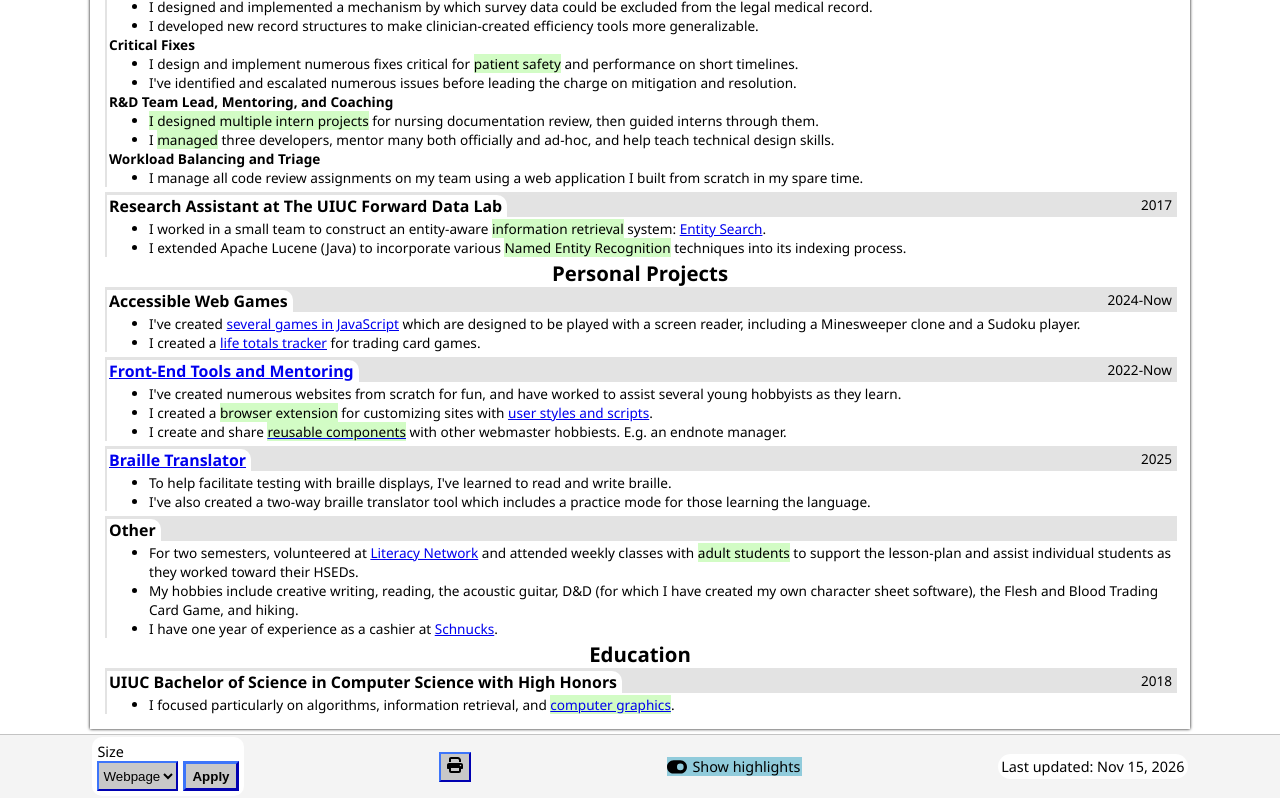
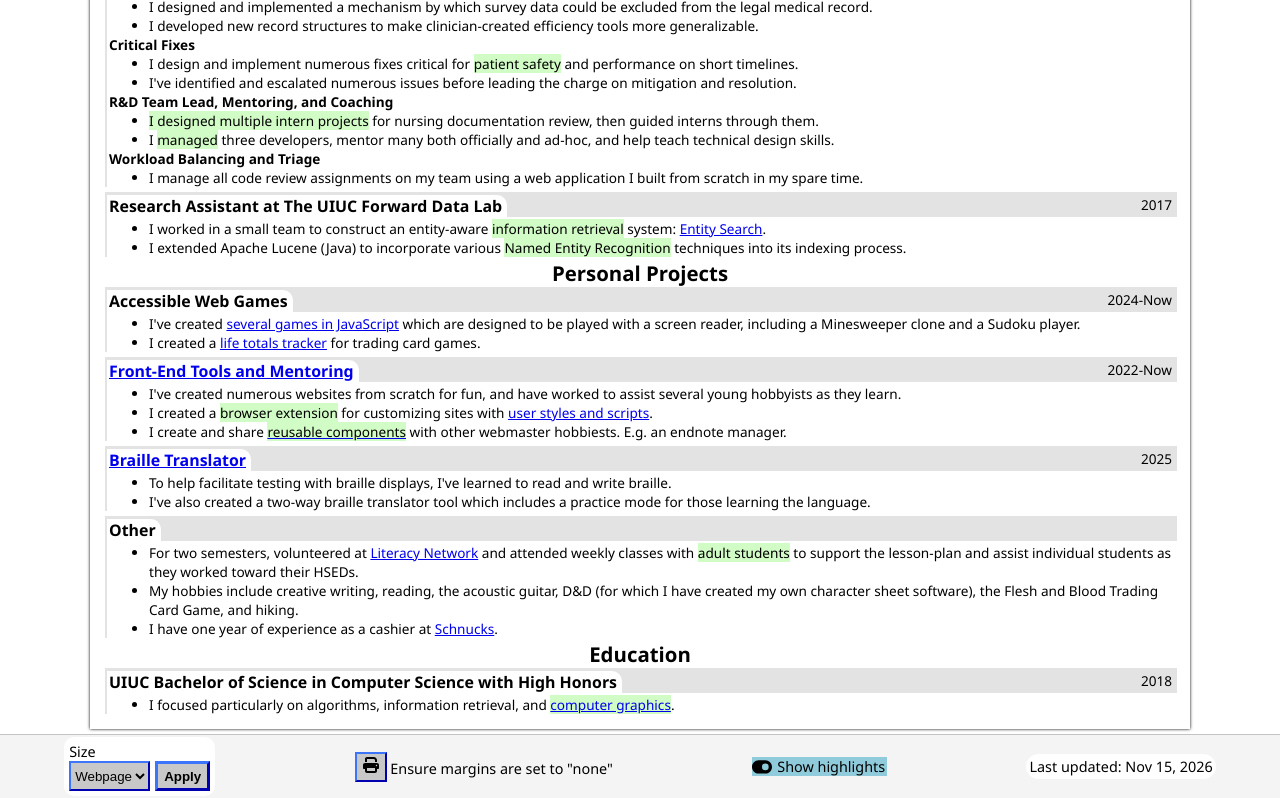
Before and after one commit to GroundedWren/Kathryn-Aulabaugh, a plain HTML site: page Resume.html in a window 1280 px wide. Shown: the part 438-1236 px from the top of the page. Drawn offline with Linux system fonts and the light colour scheme.

Commit message:
Adds a note

```diff
--- a/Resume.html
+++ b/Resume.html
@@ -422,7 +422,10 @@
 			</div>
 			<input type="submit" value="Apply">
 		</form>
-		<button onclick="window.print();"><gw-icon iconKey="print"></gw-icon></button>
+		<div role="group">
+			<button onclick="window.print();" aria-describedby="spnMargins"><gw-icon iconKey="print"></gw-icon></button>
+			<span id="spnMargins">Ensure margins are set to "none"</span>
+		</div>
 		<label><gw-switch><input type="checkbox" id="cbxHighlights" checked></gw-switch> Show highlights</label>
 		<p>Last updated: <time datetime="2026-11-15T19:15:20.425Z">Nov 15, 2026</time></p>
 	</footer>
```
